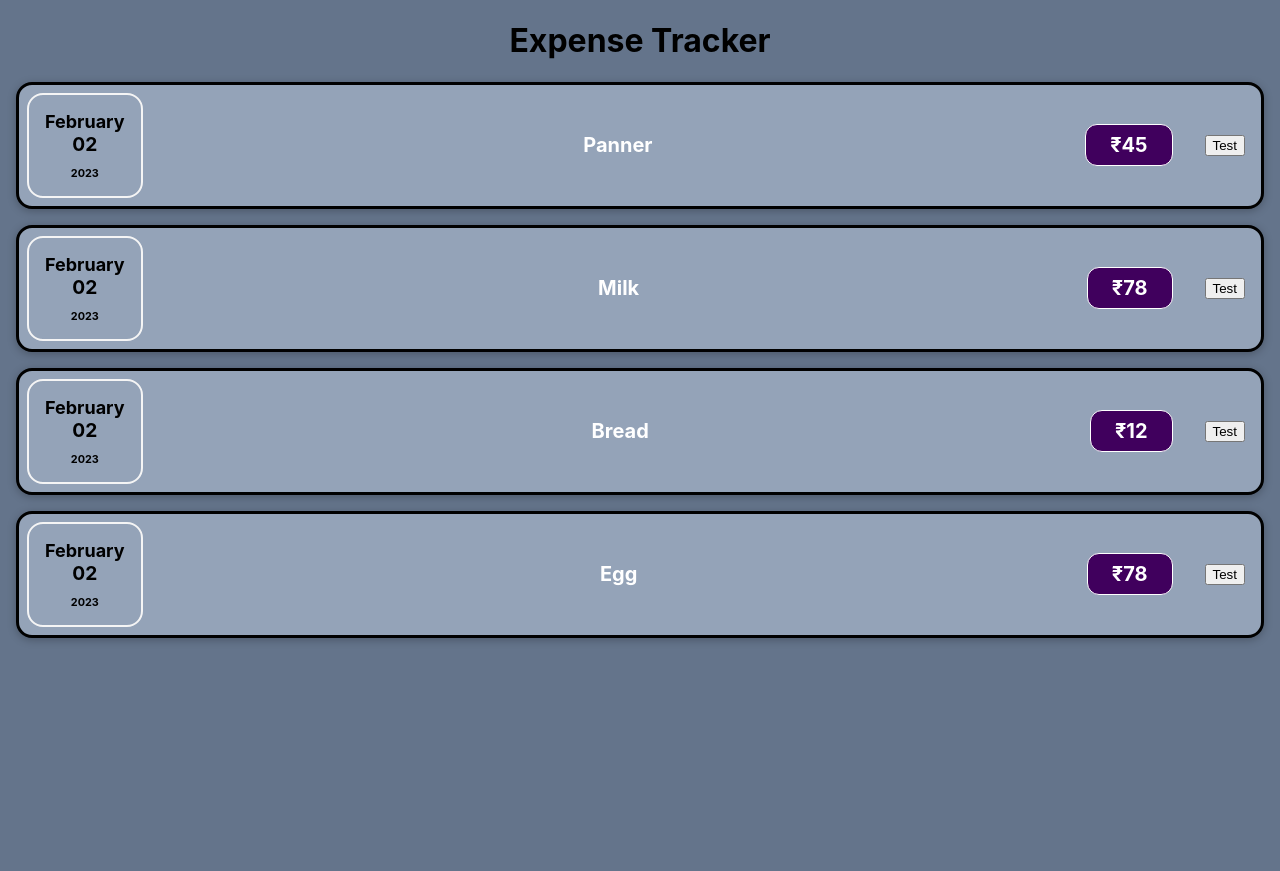
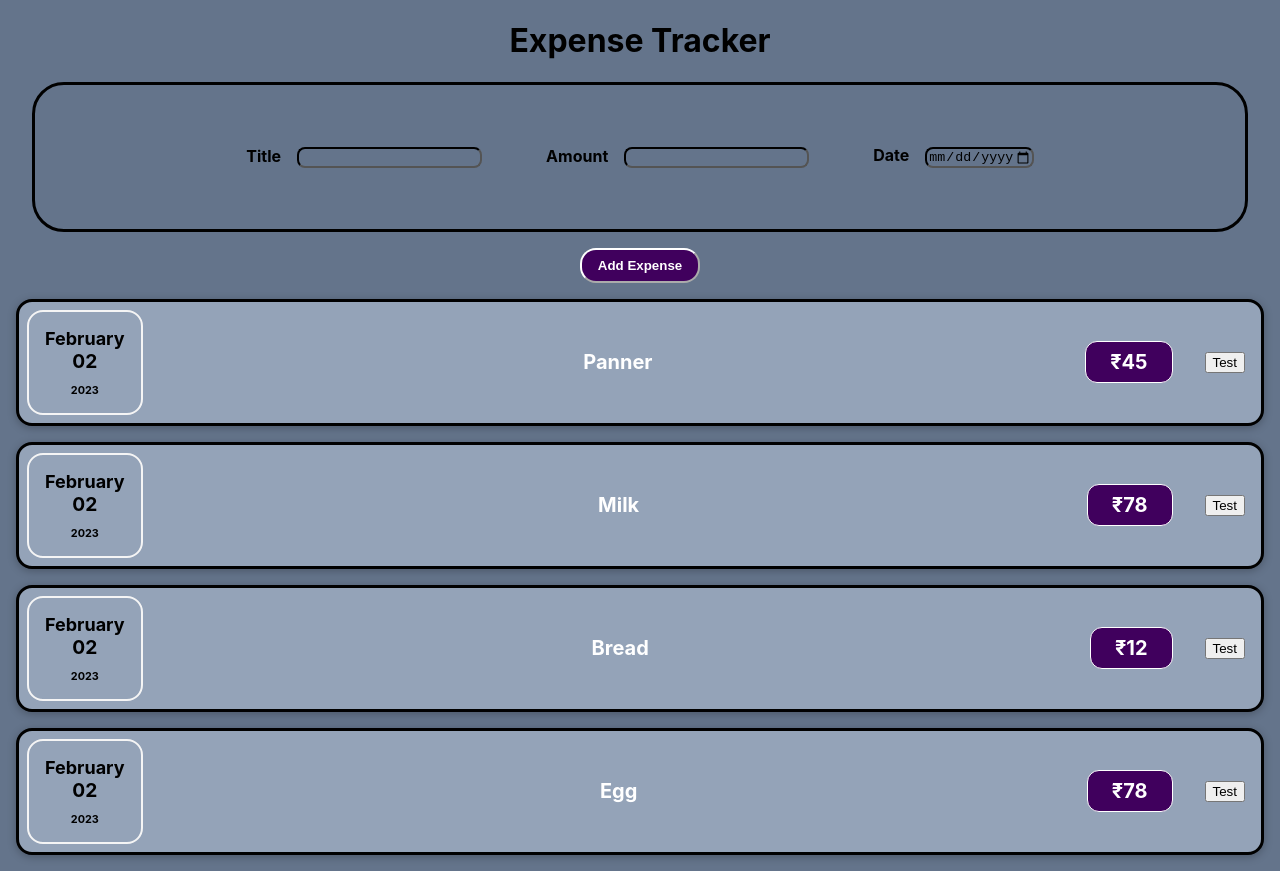
Before and after one commit to himanshu-pixel/expense-tracker, a React (Create React App) app: page / in a window 1280 px wide. Before the commit the page ends 800 px from the top, so only its background shows below. Built offline with nearby package versions, Linux system fonts and the light colour scheme.

Commit message:
intial commit

```diff
--- a/src/App.js
+++ b/src/App.js
@@ -2,6 +2,7 @@ import logo from "./logo.svg";
 import "./App.css";
 import ExpenseItem from "./components/ExpenseItem";
 import Card from "./components/Card";
+import ExpenseForm from "./components/ExpenseForm";
 
 function App() {
   const expenses = [
@@ -14,26 +15,27 @@ function App() {
   return (
     <div className="App">
       <h1>Expense Tracker</h1>
+      <ExpenseForm />
       <ExpenseItem
         date={expenses[0].date}
         item={expenses[0].item}
         cost={expenses[0].cost}
-      ></ExpenseItem>
+      />
       <ExpenseItem
         date={expenses[1].date}
         item={expenses[1].item}
         cost={expenses[1].cost}
-      ></ExpenseItem>
+      />
       <ExpenseItem
         date={expenses[2].date}
         item={expenses[2].item}
         cost={expenses[2].cost}
-      ></ExpenseItem>
+      />
       <ExpenseItem
         date={expenses[3].date}
         item={expenses[3].item}
         cost={expenses[3].cost}
-      ></ExpenseItem>
+      />
     </div>
   );
 }
--- /dev/null
+++ b/src/components/ExpenseForm.css
@@ -0,0 +1,33 @@
+.Expense-controls {
+  padding: 2rem;
+  display: flex;
+  align-items: center;
+  justify-content: center;
+  border: 3px solid black;
+  border-radius: 2rem;
+  margin-left: 2rem;
+  margin-right: 2rem;
+  height: 10vh;
+}
+input {
+  border-radius: 0.5rem;
+  border-color: black;
+  background-color: #64748b;
+  margin-left: 1rem;
+}
+label {
+  font-weight: bolder;
+}
+.Expense-control {
+  padding: 2rem;
+}
+#submit-button {
+  border-color: white;
+  margin-top: 1rem;
+  border-radius: 1rem;
+  padding: 0.5rem 1rem;
+  color: white;
+  font-weight: bolder;
+  background-color: #40005d;
+  cursor: pointer;
+}
--- /dev/null
+++ b/src/components/ExpenseForm.js
@@ -0,0 +1,28 @@
+import React from "react";
+import "./ExpenseForm.css";
+function ExpenseForm() {
+  return (
+    <form>
+      <div className="Expense-controls">
+        <div className="Expense-control">
+          <label>Title</label>
+          <input type="text" />
+        </div>
+        <div className="Expense-control">
+          <label>Amount</label>
+          <input type="number" min="0.1" step="0.1" />
+        </div>
+        <div className="Expense-control">
+          <label>Date</label>
+          <input type="date" min="2019-01-01" max="2023-02-12" />
+        </div>
+      </div>
+      <div className="expense-control-action">
+        <button id="submit-button" type="submit">
+          Add Expense
+        </button>
+      </div>
+    </form>
+  );
+}
+export default ExpenseForm;
```
Also changed, not shown: src/components/NewExpense.js (added, +12 -0 lines), src/components/NewExpense.css (added).
